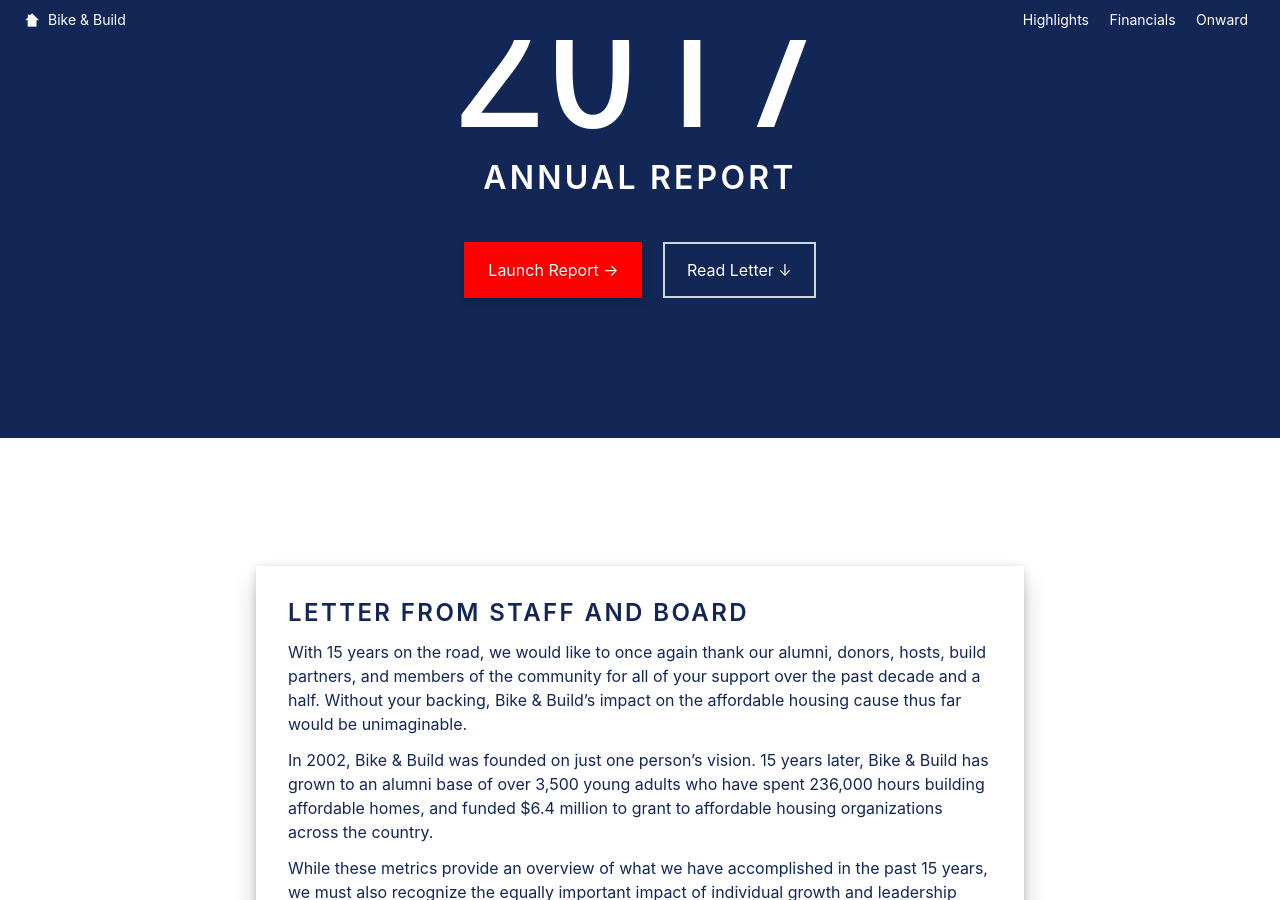
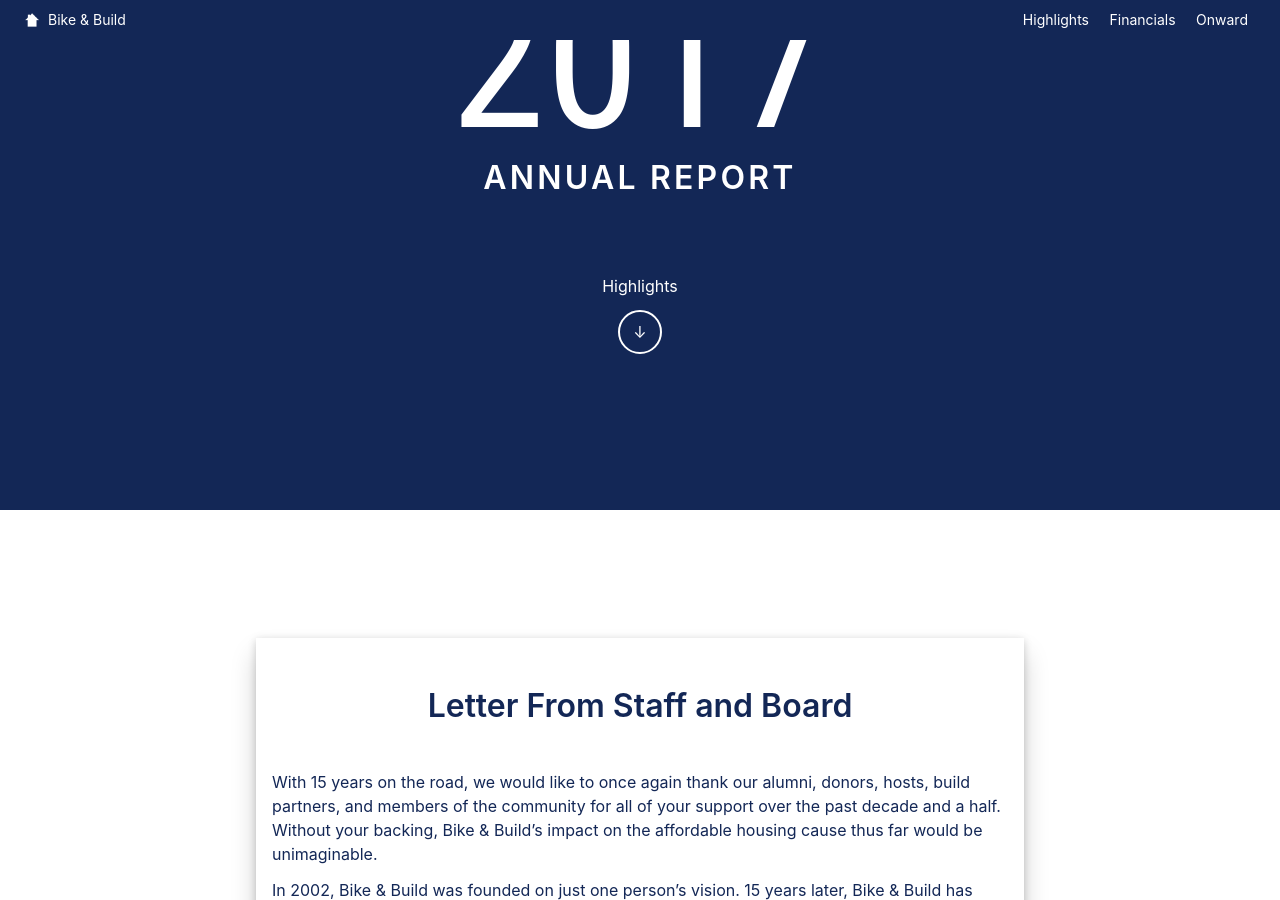
Before and after one commit to AlexBloom/babar-2017, a Jekyll site: the page built from index.html, in a window 1280 px wide and 900 px high, scrolled down 406 px. Built offline with Jekyll 4.4.1, drawn with Linux system fonts in a browser that asks for light colours; nearby versions of some CDN libraries; some web fonts are replaced; some of the changed text lies outside the part shown.

Commit message:
2017 Partners Update

```diff
--- a/content/letter.html
+++ b/content/letter.html
@@ -1,5 +1,5 @@
 <article class="navy">
-    <h2 class="h2 bold navy caps">Letter From Staff and Board </h2>
+    <h2 class="bold story-metric-secondary text-center py-l">Letter From <br class="s-m-hide m-l-hide l-xl-hide xl-hide"> Staff and Board </h2>
     <div class="">
       <p>With 15 years on the road, we would like to once again thank our alumni, donors, hosts, build partners, and members of the community for all of your support over the past decade and a half. Without your backing, Bike & Build’s impact on the affordable housing cause thus far would be unimaginable. </p>
 
--- a/index.html
+++ b/index.html
@@ -35,7 +35,12 @@
         <p class="h4 caps bold">Bike &amp; Build</p>
         <h1 id="YearTitle" class="h1 type-grow-2 condensed">2017</h1>
         <h2 id="" class="h1 caps bold">Annual Report</h2>
-        <p class="text-center pt-l"> <a href="highlights" class="button mr-m">Launch Report &rarr;</a> <a href="#letter" class="button-secondary">  <span class="white">Read Letter &darr; </span></a> </p>
+        <div class="pt-xl pb-m text-center">
+          <p><a href="#letter" class="link white">Highlights</a></p>
+          <p>
+            <a href="#letter"  class="link inline-block circle white border pt-s" style="width:2.5rem; height:2rem;" > &darr; </a>
+          </p>
+        </div>
       </div>
     </div>
   </div>
@@ -44,11 +49,16 @@
 
   </div> -->
 
-  <div id="letter" class="cf py-xxl">
-    <div  class="col-12 max-width-l p-l mx-auto bg-white shadow">
+  <div id="letter" class="cf py-xxl px-m">
+    <div  class="col-12 max-width-l p-m mx-auto bg-white shadow wow fadeInUp" data-wow-delay=".1s" data-wow-offset="200">
       {% include_relative content/letter.html %}
     </div>
+    <div class="py-xl">
+      <a href="highlights" class="button mr-m">Launch Report &rarr;</a>
+    </div>
   </div>
+
+  <p class="text-center pt-l">  <a href="#letter" class="button-secondary">  <span class="white">What is Bike and Build? &darr; </span></a> </p>
 
   <div class="cf bg-white pb-xxl px-l">
     <div class="mx-auto col-12 xl-col-10">
--- a/onward.html
+++ b/onward.html
@@ -25,7 +25,7 @@
           </div>
         </div>
         <div class="mx-auto col-12 m-col-8">
-          <img src="{{site.baseurl}}/img/content/partners/partners_navy.jpg" alt="">
+          <img src="{{site.baseurl}}/img/content/partners/2017_partners_navy.jpg" alt="">
         </div>
         <div class="cf col-12 m-col-8 l-col-4 mx-auto">
             <p class="p-l text-center my-xxl"><a class="button" href="https://bikeandbuild.org/about/partnership/get-involved/">Partner With Us &rarr;</a></p>
```
Also changed, not shown: img/content/partners/original/2017_partners_gray.jpg (added), img/content/partners/original/2017_partners_navy.jpg (added), 7 other files.
